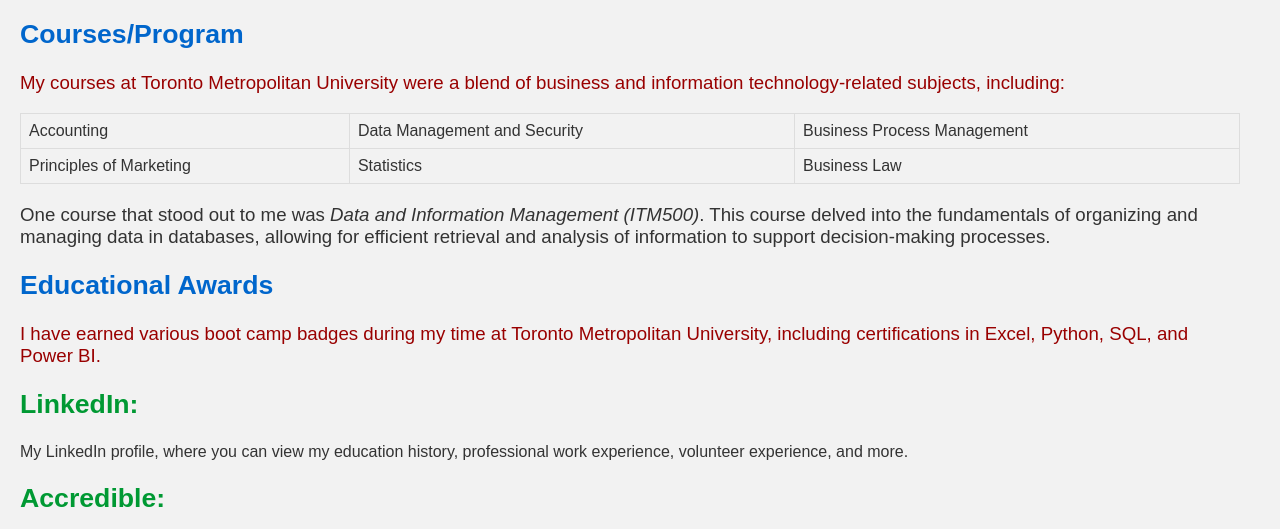
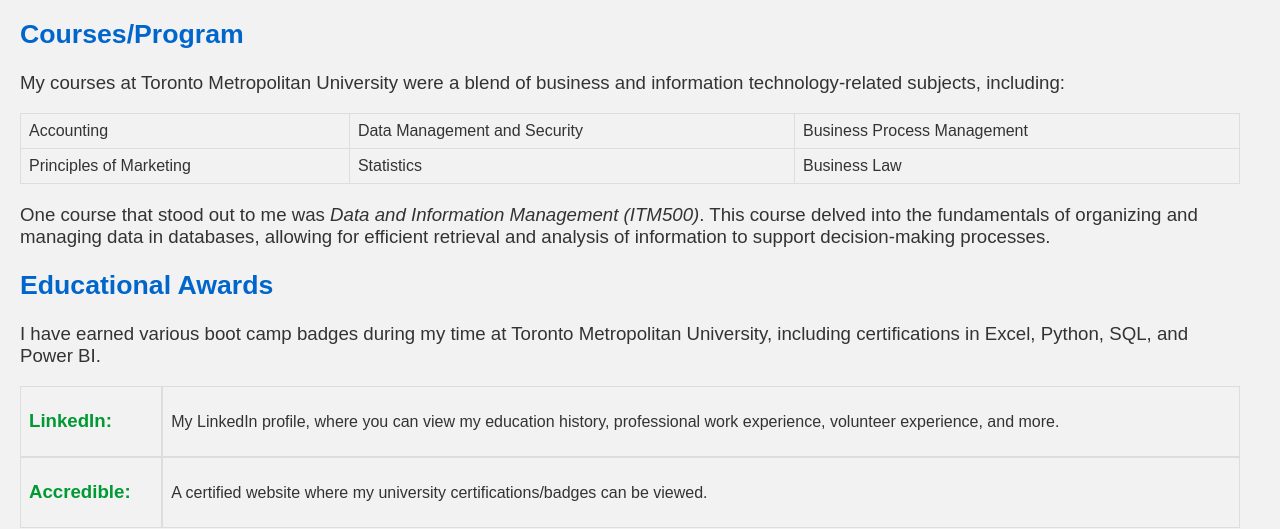
Before and after one commit to Bilalb627/Bilalb627.github.io, a plain HTML site: page main.html in a window 1280 px wide. Shown: the part 279-808 px from the top of the page. Drawn offline with Linux system fonts and the light colour scheme.

Commit message:
Update style.css

```diff
--- a/style.css
+++ b/style.css
@@ -16,17 +16,9 @@ body {
     padding-right: 20px;
 }
 
-.links-content {
-    width: 200px;
-}
-
 nav {
     background-color: #ddd;
     padding: 10px;
-}
-
-nav b {
-    font-weight: bold;
 }
 
 h1, h2, h3 {
@@ -62,15 +54,6 @@ td {
     padding: 8px;
 }
 
-ul {
-    list-style-type: none;
-    padding: 0;
-}
-
-li {
-    margin-bottom: 8px;
-}
-
 a {
     color: #009933;
     text-decoration: none;
@@ -89,22 +72,21 @@ a:visited {
     color: #663399;
 }
 
-.course-paragraph {
+.course-paragraph, .course-paragraph2, .awards-paragraph, .activities-paragraph, .small-text {
     font-size: 14pt;
-    color: #990000;
 }
 
-.course-paragraph2{
-    font-size: 14pt;
-    color: #333;
+.table-container {
+    display: table;
+    width: 100%;
 }
 
-.awards-paragraph {
-    font-size: 14pt;
-    color: #990000;
+.table-row {
+    display: table-row;
 }
 
-.activities-paragraph {
-    font-size: 14pt;
-    color: #0066cc;
+.table-cell {
+    display: table-cell;
+    padding: 8px;
+    border: 1px solid #ddd;
 }
```
